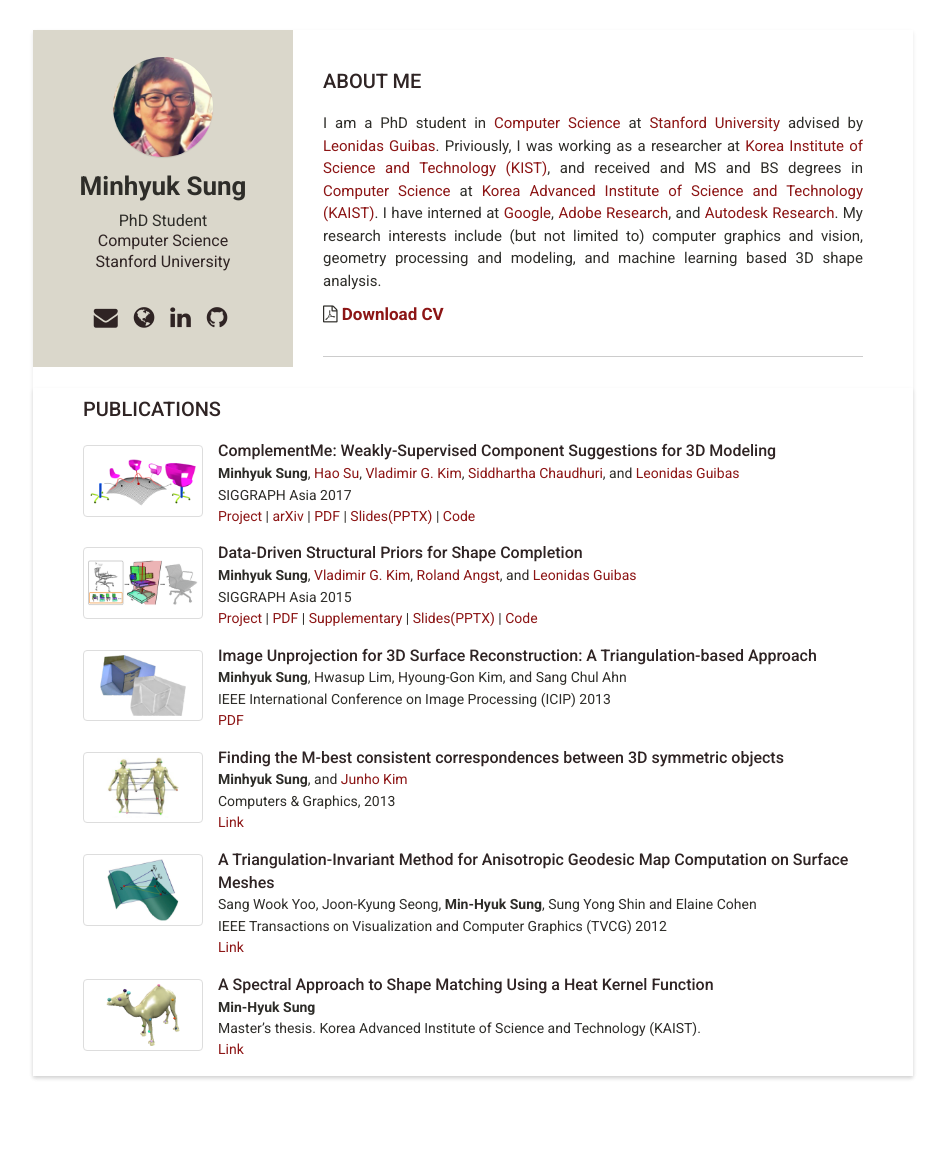
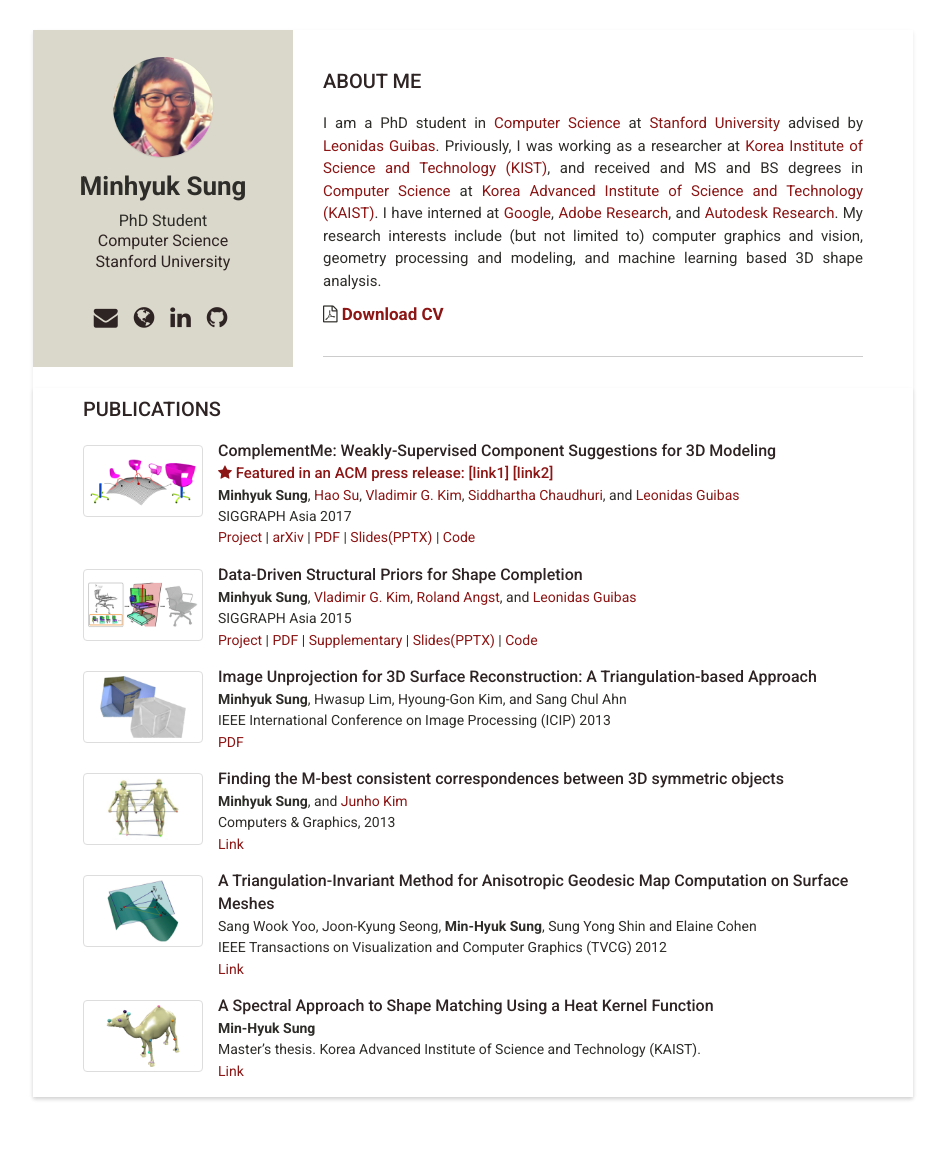
Before and after one commit to mhsung/mhsung.github.io, a Jekyll site: the page built from index.html, in a window 1280 px wide. Shown: the whole page, without its empty margins (167-1112 px from the left). Built offline with Jekyll 4.4.1, drawn with Linux system fonts in a browser that asks for light colours; before the commit the page ends 1136 px from its top, so only the background shows below that.

Commit message:
Added ComplementMe press release.

```diff
--- a/_includes/publications.html
+++ b/_includes/publications.html
@@ -14,6 +14,11 @@
           <a href="{{site.baseurl}}/component-assembly.html">
             ComplementMe: Weakly-Supervised Component Suggestions for 3D Modeling
           </a>
+        </span><br>
+        <span class="emphasis">
+        <i class="fa fa-star"></i>  Featured in an ACM press release:
+        <a href="https://www.eurekalert.org/pub_releases/2017-11/afcm-sad120417.php" target="_blank">[link1]</a>
+        <a href="https://scienmag.com/simplifying-assembly-based-design-for-3-d-modeling/" target="_blank">[link2]</a>
         </span><br>
         <span class="summary">
           <b>Minhyuk Sung</b>,
--- a/assets/css/styles.css
+++ b/assets/css/styles.css
@@ -58,18 +58,21 @@ a {
   -ms-transition: all 0.4s ease-in-out;
   -o-transition: all 0.4s ease-in-out;
 }
+a:link {
+  color: var(--link-color);
+}
+a:active {
+  color: var(--link-color);
+}
+a:visited {
+  color: var(--link-color);
+}
 a:hover {
   text-decoration: underline;
   color: var(--hover-color);
 }
 a:focus {
   text-decoration: none;
-}
-a:active {
-  color: var(--link-color);
-}
-a:visited {
-  color: var(--link-color);
 }
 p {
   line-height: 1.5;
@@ -210,6 +213,11 @@ hr {
 .wrapper .publications-section .title a {
   color: var(--header-color);
 }
+.wrapper .publications-section .emphasis {
+  color: var(--hover-color);
+  font-size: 15px;
+  font-weight: 500;
+}
 .wrapper .publications-section .summary {
   font-size: 14px;
 }
```
